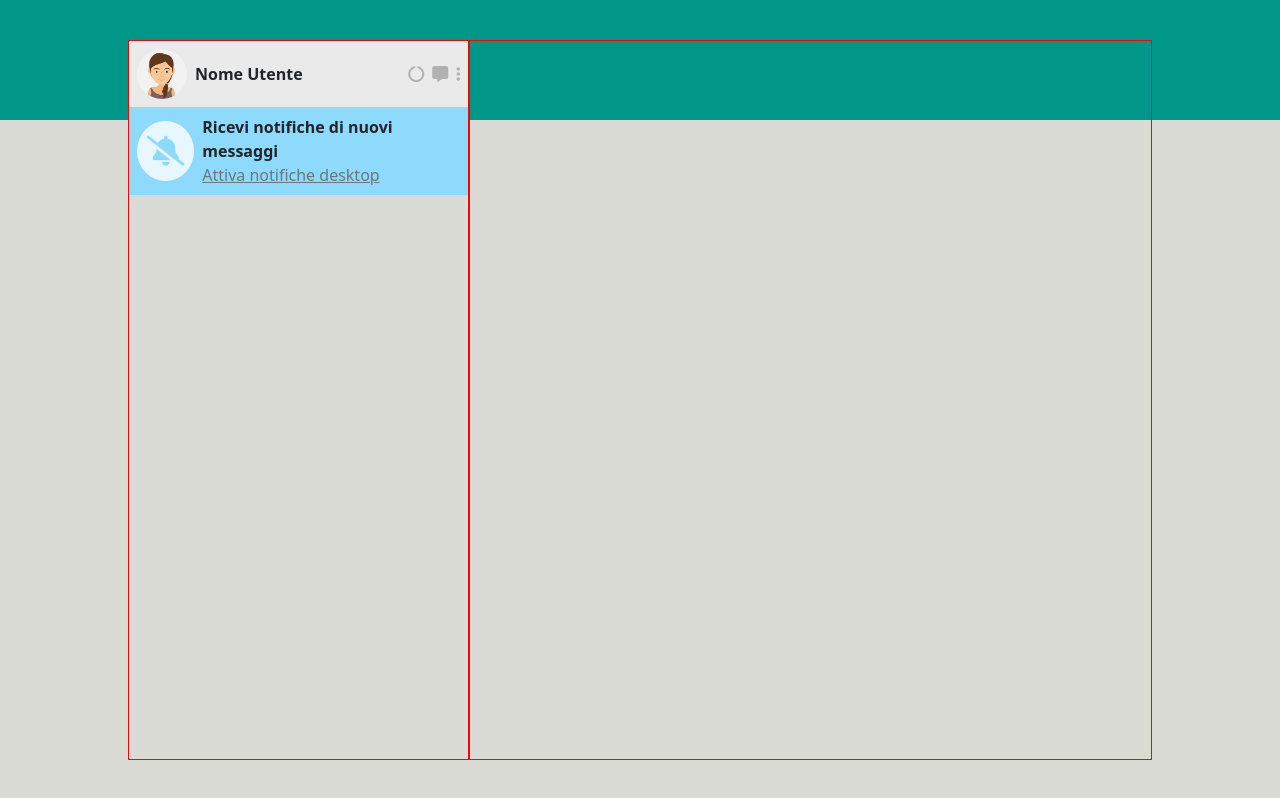
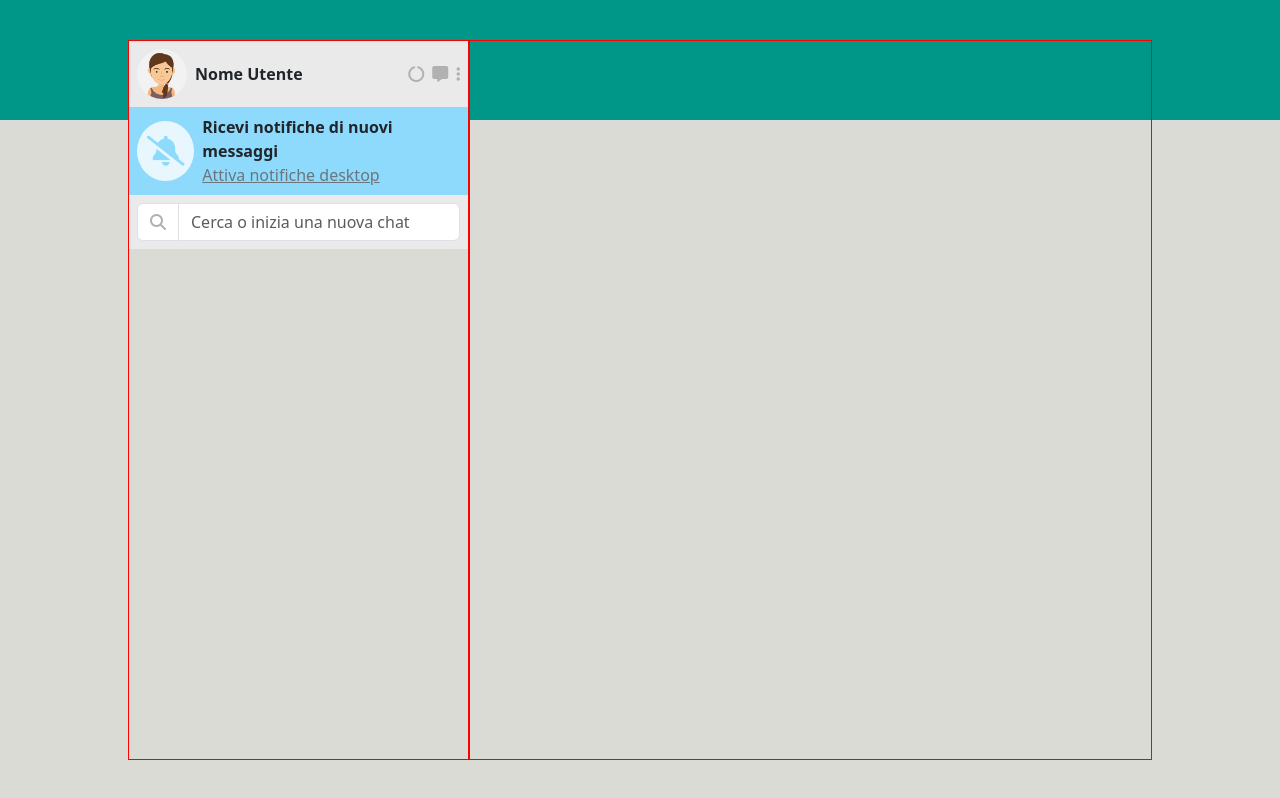
Before and after one commit to alecasentini/vue-boolzapp, a plain HTML site: page index.html in a window 1280 px wide. Drawn offline with nearby package versions, Linux system fonts and the light colour scheme.

Commit message:
Aggiunta barra ricerca

```diff
--- a/index.html
+++ b/index.html
@@ -47,6 +47,12 @@
                         <span class="fs-6 text-decoration-underline text-secondary">Attiva notifiche desktop</span>
                     </div>
                 </div>
+
+                <!-- barra ricerca -->
+                <div id="search" class="input-group p-2 bg-lightgray">
+                    <span class="input-group-text bg-white" id="basic-addon1"><i class="fa-solid fa-magnifying-glass"></i></span>
+                    <input type="text" class="form-control" placeholder="Cerca o inizia una nuova chat" aria-label="Search" aria-describedby="basic-addon1">
+                </div>
             </div>
 
             <!-- right -->
```
Also changed, not shown: assets/css/style.css (line endings or trailing spaces).
